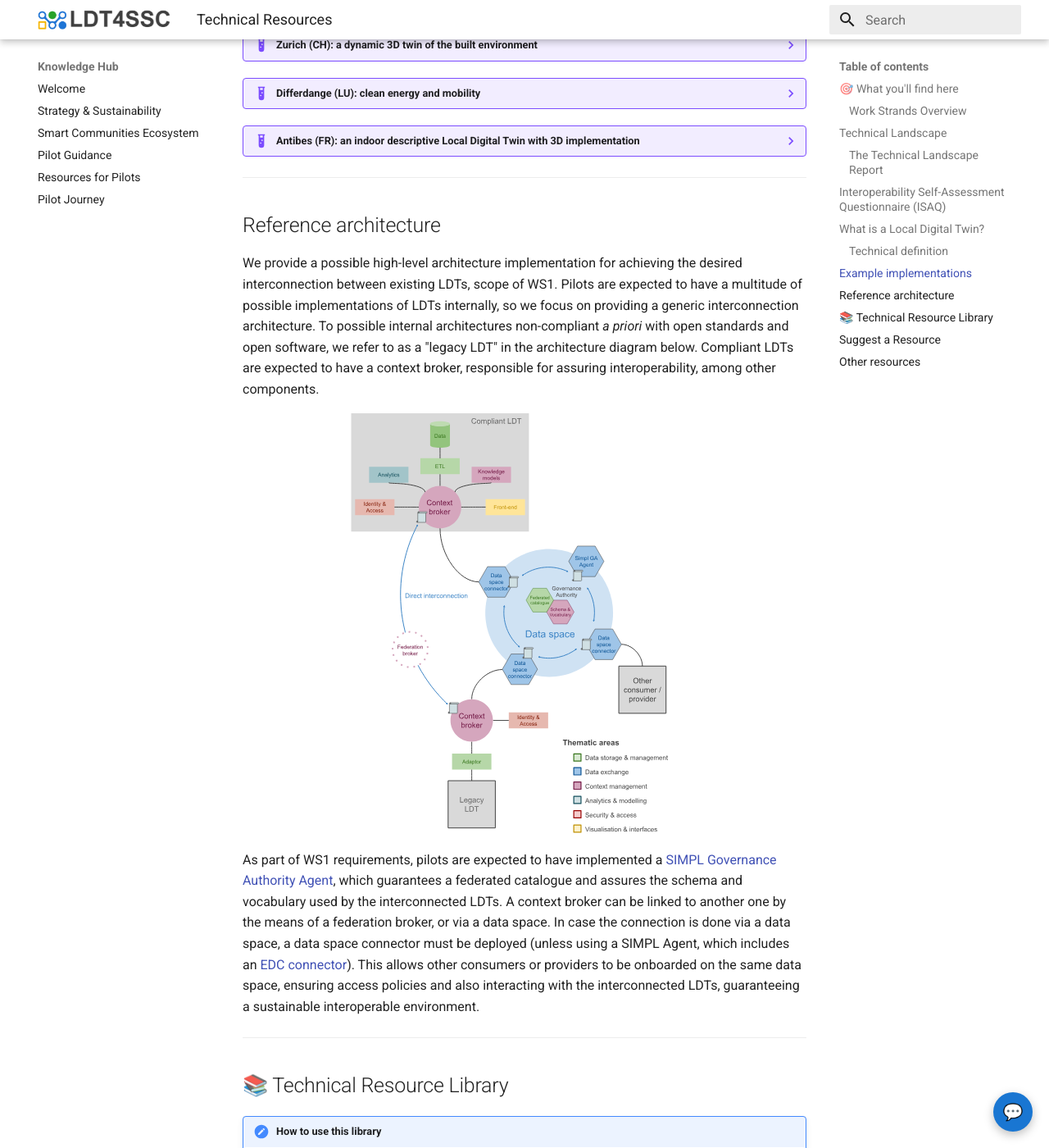
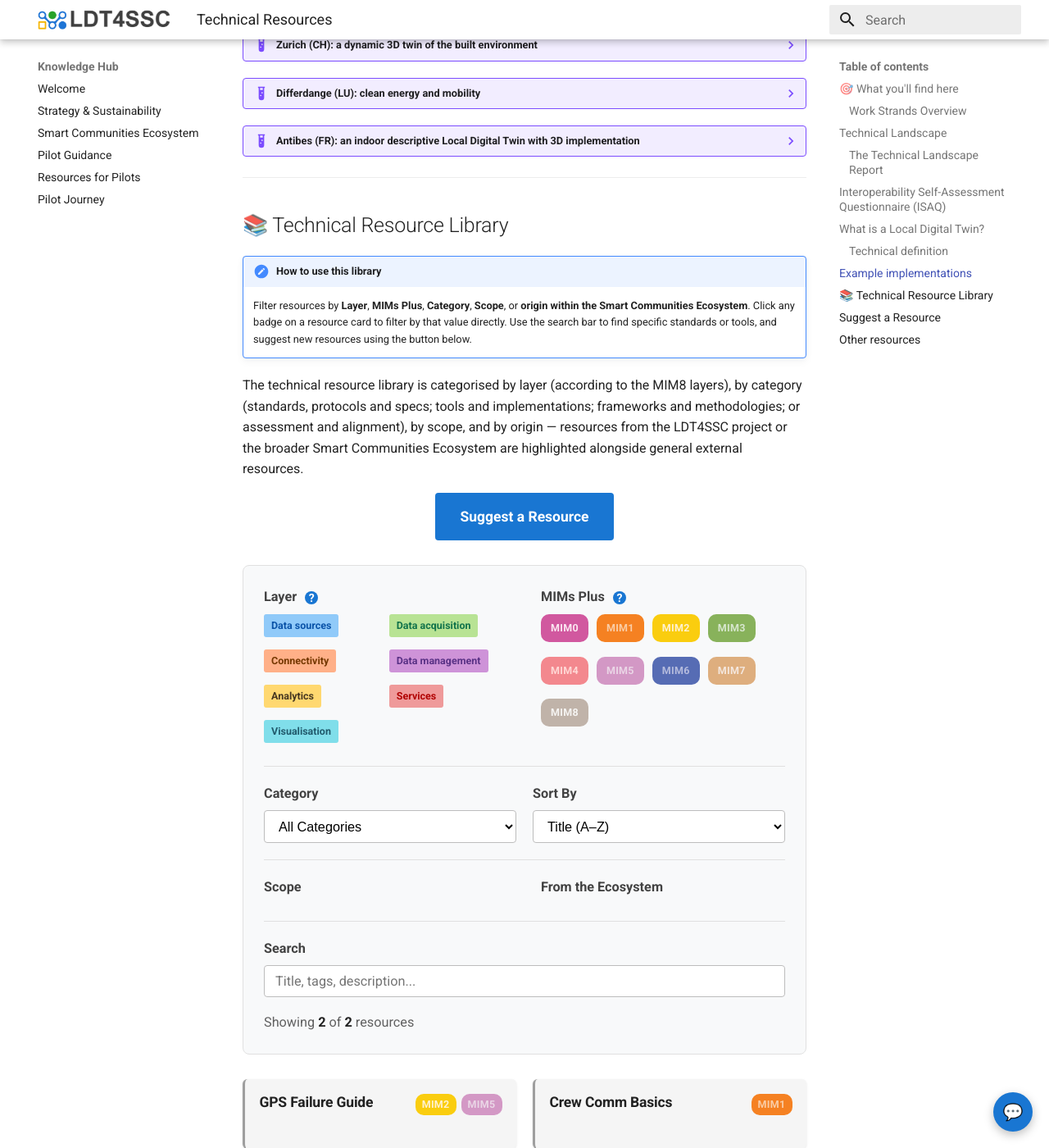
Before and after one commit to ldt4ssc/ldt4ssc.github.io, an MkDocs documentation site: the page built from docs/resources_content/tech_resources.md, in a window 1280 px wide and 1400 px high, scrolled down 3696 px. Shown: the whole window at 82% size. Built offline with MkDocs 1.6.1 and Material for MkDocs 9.7.7, drawn with Linux system fonts in a browser that asks for light colours.

Commit message:
update: hide architecture to update

```diff
--- a/docs/resources_content/tech_resources.md
+++ b/docs/resources_content/tech_resources.md
@@ -172,14 +172,14 @@ It aims to dynamically represent a defined observed geographical area to analyse
 
 ---
 
-## Reference architecture
+<!-- ## Reference architecture
 We provide a possible high-level architecture implementation for achieving the desired interconnection between existing LDTs, scope of WS1. Pilots are expected to have a multitude of possible implementations of LDTs internally, so we focus on providing a generic interconnection architecture. To possible internal architectures non-compliant *a priori* with open standards and open software, we refer to as a "legacy LDT" in the architecture diagram below. Compliant LDTs are expected to have a context broker, responsible for assuring interoperability, among other components.
 
 ![Reference architecture for interconnection](../assets/interconnection_architecture.svg){ width="100%" align="center" }
 
 As part of WS1 requirements, pilots are expected to have implemented a [SIMPL Governance Authority Agent](https://code.europa.eu/simpl/simpl-open/development/agents/governance-authority/-/blob/main/documents/deployment-guide/README.md), which guarantees a federated catalogue and assures the schema and vocabulary used by the interconnected LDTs. A context broker can be linked to another one by the means of a federation broker, or via a data space. In case the connection is done via a data space, a data space connector must be deployed (unless using a SIMPL Agent, which includes an [EDC connector](https://github.com/eclipse-edc/Connector)). This allows other consumers or providers to be onboarded on the same data space, ensuring access policies and also interacting with the interconnected LDTs, guaranteeing a sustainable interoperable environment.
 
----
+--- -->
 
 ## 📚 Technical Resource Library
 
```
